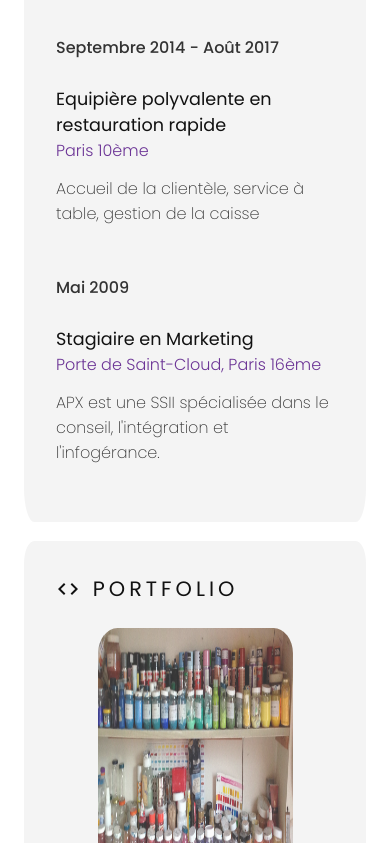
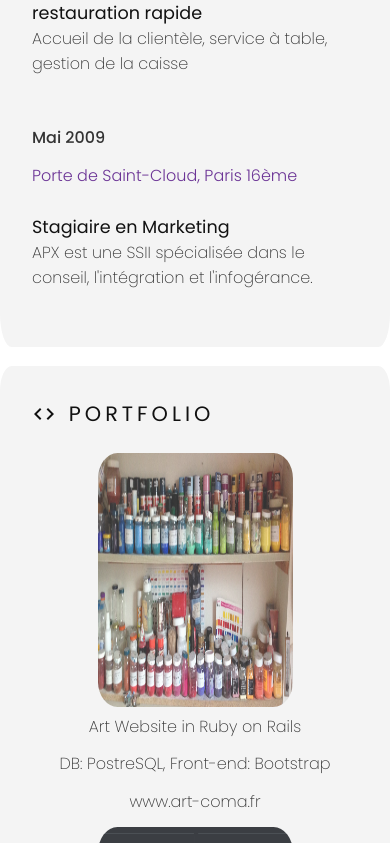
Before and after one commit to FannyKat/resume-website, a React (Create React App) app: page / in a window 390 px wide. Shown: the part 4221-5064 px from the top of the page. Built offline with nearby package versions, Linux system fonts and the light colour scheme.

Commit message:
fix pdf view

```diff
--- a/src/App.css
+++ b/src/App.css
@@ -123,6 +123,10 @@ p {
   .actions {
     display: none;
   }
+
+  .main {
+    padding: 0 !important;
+  }
 }
 
 .grid__mission {
--- a/src/App.js
+++ b/src/App.js
@@ -11,12 +11,13 @@ import dataPortfolio from "./datas/Portfolio"
 import Footer from "./components/Footer"
 
 function App() {
+
   function handleGenerateCv() {
     const contentRef = document.getElementById("cv");
 
     html2canvas(contentRef, { scale: 1 }).then((canvas) => {
       const pdf = new jsPDF("p", "mm", "a4");
-      pdf.addImage(canvas.toDataURL("image/jpeg"), "JPEG", 0, 0, 255, 310);
+      pdf.addImage(canvas.toDataURL("image/jpeg"), "JPEG", 0, 0, 220, 300);
       pdf.save("fcatusse-cv.pdf");
     });
   }
--- a/src/components/Experiences.js
+++ b/src/components/Experiences.js
@@ -12,10 +12,10 @@ function Experiences({ datas }) {
         <div className="grid__row" key={item.id}>
           <div className="grid__item">
             <p className="grid__date" >{item.date}</p>
+            <p className="grid__location">{item.location}</p>
           </div>
           <div className="grid__item">
             <h3 className="grid__title">{item.title}</h3>
-            <p className="grid__location">{item.location}</p>
             <p className="grid__text">{item.text}</p>
             <ul className="grid__missions">
               {item.missions.map(mission => (
--- a/src/components/Portfolio.js
+++ b/src/components/Portfolio.js
@@ -17,6 +17,7 @@ function Portfolio({ datas }) {
             </a>
             <p className="portfolio-title">{item.description}</p>
             <p className="portfolio-text">{item.text}</p>
+            <p className="portfolio-text">{item.text_url}</p>
           </div>
         ))}
       </div>
--- a/src/datas/Portfolio.js
+++ b/src/datas/Portfolio.js
@@ -4,13 +4,15 @@ const dataPortfolio = [
     url: 'http://www.art-coma.fr',
     image: "./images/coma-img.jpg",
     description: 'Art Website in Ruby on Rails',
-    text: "DB: PostreSQL, Front-end: Bootstrap"
+    text: "DB: PostreSQL, Front-end: Bootstrap",
+    text_url: "www.art-coma.fr"
   },
   {
     id: 2,
     url: "https://github.com/FannyKat/",
     image: "./images/github-page.png",
     description: "Projects on Github",
+    text: "www.github/FannyKat"
   }
 ]
 
```
